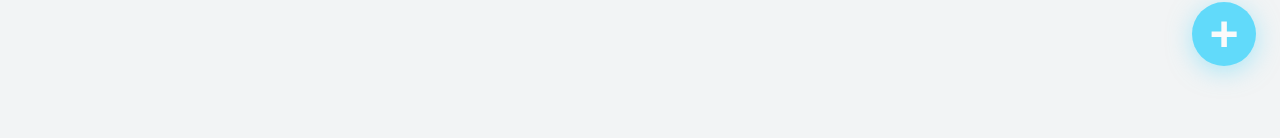
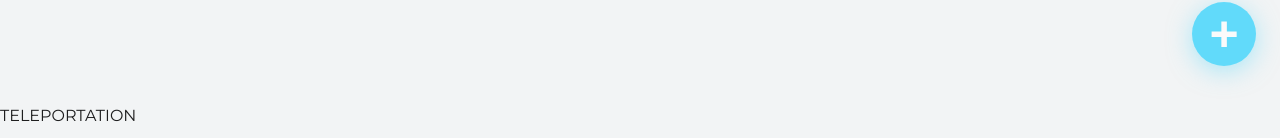
Before and after one commit to danielbatres/react-intro, a React (Create React App) app: page / in a window 1280 px wide. Shown: the part 710-848 px from the top of the page. Before the commit the page ends 800 px from the top, so only its background shows below. Built offline with nearby package versions, Linux system fonts and the light colour scheme.

Commit message:
Sample integration for modal within AppUI

```diff
--- a/src/components/AppUI.jsx
+++ b/src/components/AppUI.jsx
@@ -36,6 +36,9 @@ function AppUI() {
         />
         ))}
       </TodoList>
+      <Modal>
+        <p>TELEPORTATION</p>
+      </Modal>
       <CreateTodoButton />
     </>
   );
--- a/src/components/Modal.jsx
+++ b/src/components/Modal.jsx
@@ -1,5 +1,5 @@
 import React from 'react';
-import ReactDOM from 'react-dom/client';
+import ReactDOM from 'react-dom';
 
 function Modal({ children }) {
   return ReactDOM.createPortal(
```
